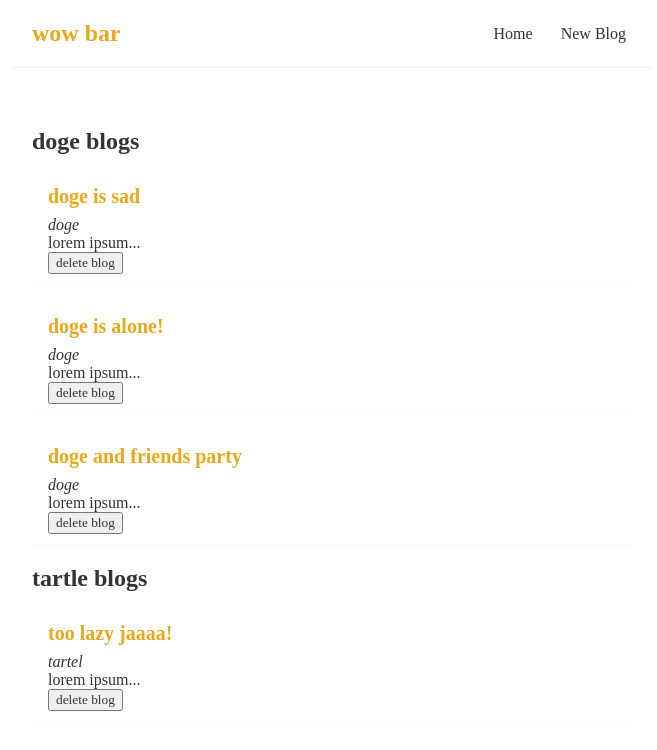
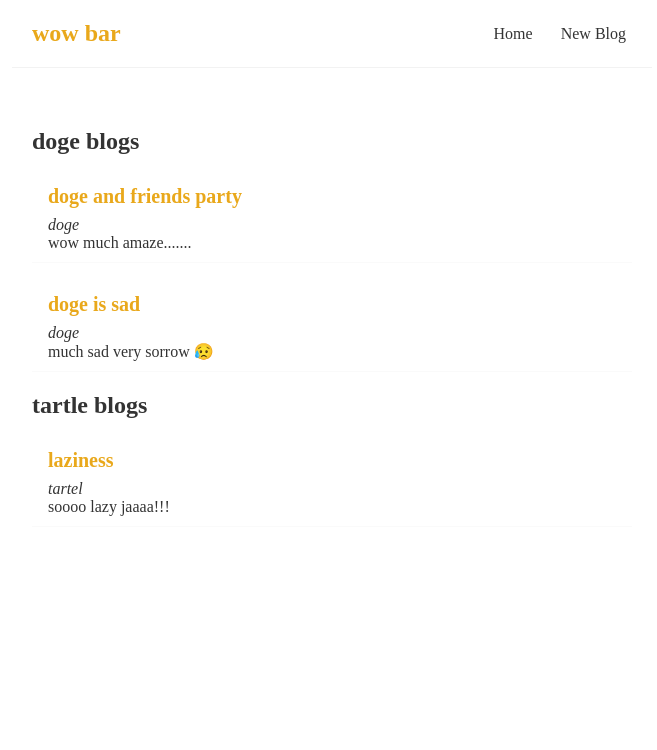
Before and after one commit to gunnerr91/dogeandfriendsblog, a React (Create React App) app: page / in a window 1280 px wide. Shown: the top 750 px of the page, without its empty margins (308-965 px from the left). Built offline with nearby package versions, Linux system fonts and the light colour scheme; data requests are answered from the project's data file; a web font is replaced by a local one.

Commit message:
added json server for local dev

```diff
--- /dev/null
+++ b/data/db.json
@@ -0,0 +1,22 @@
+{
+    "blogs": [
+      {
+        "title": "doge and friends party",
+        "body": "wow much amaze.......",
+        "author": "doge",
+        "id": 1
+      },
+      {
+        "title": "doge is sad",
+        "body": "much sad very sorrow 😥",
+        "author": "doge",
+        "id": 1
+      },
+      {
+        "title": "laziness",
+        "body": "soooo lazy jaaaa!!!",
+        "author": "tartel",
+        "id": 2
+      }
+    ]
+  }
--- a/src/BlogList.js
+++ b/src/BlogList.js
@@ -1,6 +1,6 @@
 import "./bloglist.css";
 
-const BlogList = ({ blogs, title, handleDelete }) => {
+const BlogList = ({ blogs, title }) => {
   return (
     <div className="bloglist">
       <h2>{title}</h2>
@@ -9,7 +9,6 @@ const BlogList = ({ blogs, title, handleDelete }) => {
           <h4>{blog.title}</h4>
           <i>{blog.author}</i>
           <p>{blog.body}</p>
-          <button onClick={() => handleDelete(blog.id)}>delete blog</button>
         </div>
       ))}
     </div>
--- a/src/Home.js
+++ b/src/Home.js
@@ -1,40 +1,27 @@
-import { useState } from "react";
+import { useEffect, useState } from "react";
 import BlogList from "./BlogList";
 
 const Home = () => {
-  const [blogs, setBlogs] = useState([
-    { title: "doge is sad", body: "lorem ipsum...", author: "doge", id: 1 },
-    { title: "doge is alone!", body: "lorem ipsum...", author: "doge", id: 2 },
-    {
-      title: "doge and friends party",
-      body: "lorem ipsum...",
-      author: "doge",
-      id: 3
-    },
-    {
-      title: "too lazy jaaaa!",
-      body: "lorem ipsum...",
-      author: "tartel",
-      id: 4
-    }
-  ]);
+  const [blogs, setBlogs] = useState([]);
 
-  const handleDelete = (id) => {
-    const newBlogs = blogs.filter((blog) => blog.id !== id);
-    setBlogs(newBlogs);
-  };
+  useEffect(() => {
+    fetch("http://localhost:8080/blogs")
+      .then((res) => res.json())
+      .then((data) => {
+        console.log(data);
+        setBlogs(data);
+      });
+  }, []);
 
   return (
     <div className="home">
       <BlogList
         blogs={blogs.filter((blog) => blog.author === "doge")}
         title="doge blogs"
-        handleDelete={handleDelete}
       />
       <BlogList
         blogs={blogs.filter((blog) => blog.author === "tartel")}
         title="tartle blogs"
-        handleDelete={handleDelete}
       />
     </div>
   );
```
